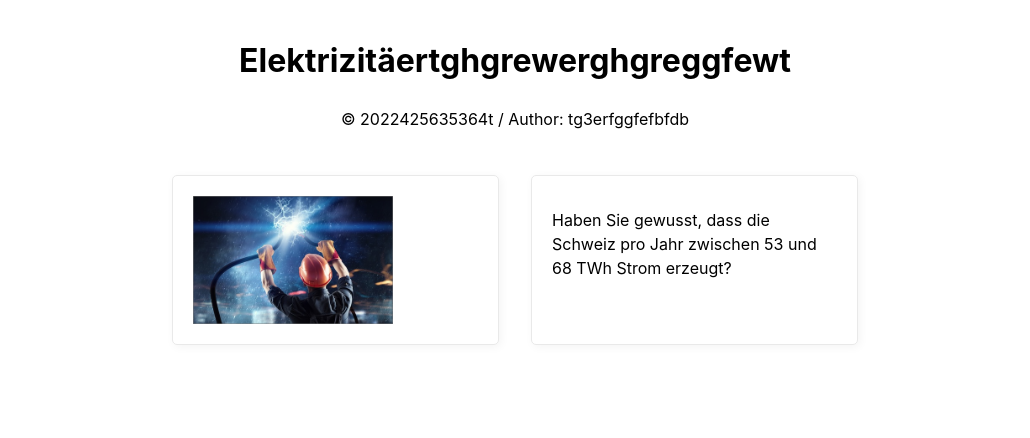
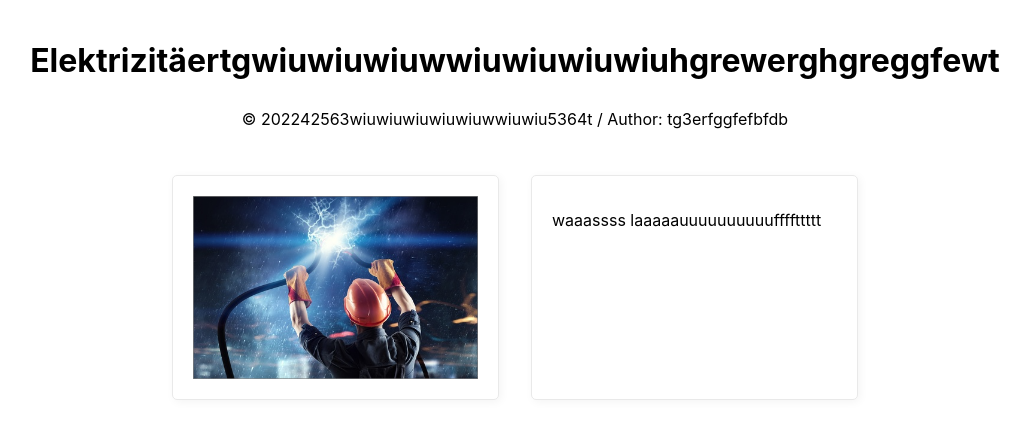
Before and after one commit to kvobbw/ElectricPower, a plain HTML site: page index.html in a window 1280 px wide. Shown: the whole page, without its empty margins (125-1155 px from the left). Drawn offline with Linux system fonts and the light colour scheme.

Commit message:
merge conflict

```diff
--- a/css/mvp.css
+++ b/css/mvp.css
@@ -45,7 +45,7 @@
 /* Layout */
 article aside {
     background: var(--color-secondary-accent);
-    border-left: 4px solid var(--color-secondary);
+    border-left: 42px solid var(--color-secondary);
     padding: 0.01rem 0.8rem;
 }
 
@@ -73,7 +73,7 @@ hr {
     border: none;
     height: 1px;
     margin: 4rem 0;
-    width: 100%;
+    width: 80%;
 }
 
 section {
--- a/index.html
+++ b/index.html
@@ -2,7 +2,7 @@
 <html>
 
 <head>
-	<title>Elsdvweg3egrg3gektrizität</title>
+	<title>El23f23f2fsdvweg3egrg3gektwiuwiuwiuwiuwiuwiuwiurizität</title>
 	<meta http-equiv="Content-Type" content="text/html; charset=UTF-8" />
    <link rel="stylesheet" href="css/mvp.css">
 </head>
@@ -10,15 +10,15 @@
 <body>
    <main>
       <header>
-         <h1>Elektrizitäertghgrewerghgreggfewt</h2>
-         <p>© 2022425635364t / Author: tg3erfggfefbfdb</p>
+         <h1>Elektrizitäertgwiuwiuwiuwwiuwiuwiuwiuhgrewerghgreggfewt</h2>
+         <p>© 202242563wiuwiuwiuwiuwiuwwiuwiu5364t / Author: tg3erfggfefbfdb</p>
       </header>
       <section>
       <aside>
-         <img src="images/power.png" width="200" alt="electric power">
+         <img src="images/power.png" width="2200" alt="electric power">
       </aside>
       <aside>
-         <p>Haben Sie gewusst, dass die Schweiz pro Jahr zwischen 53 und 68 TWh Strom erzeugt?</p>
+         <p>waaassss laaaaauuuuuuuuuuffffttttt</p>
       </aside>
       </section>
    </main>
```
Also changed, not shown: gittoken.txt (added), 1 other file.
